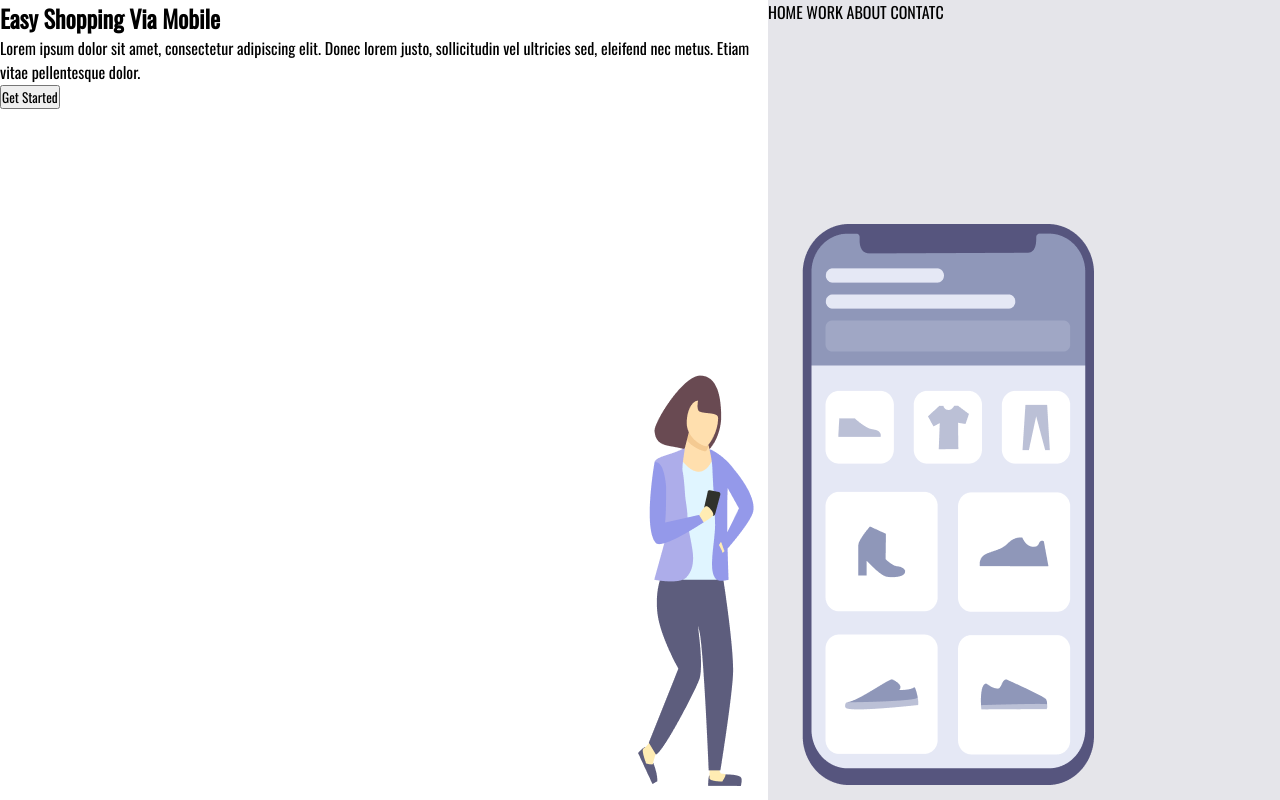
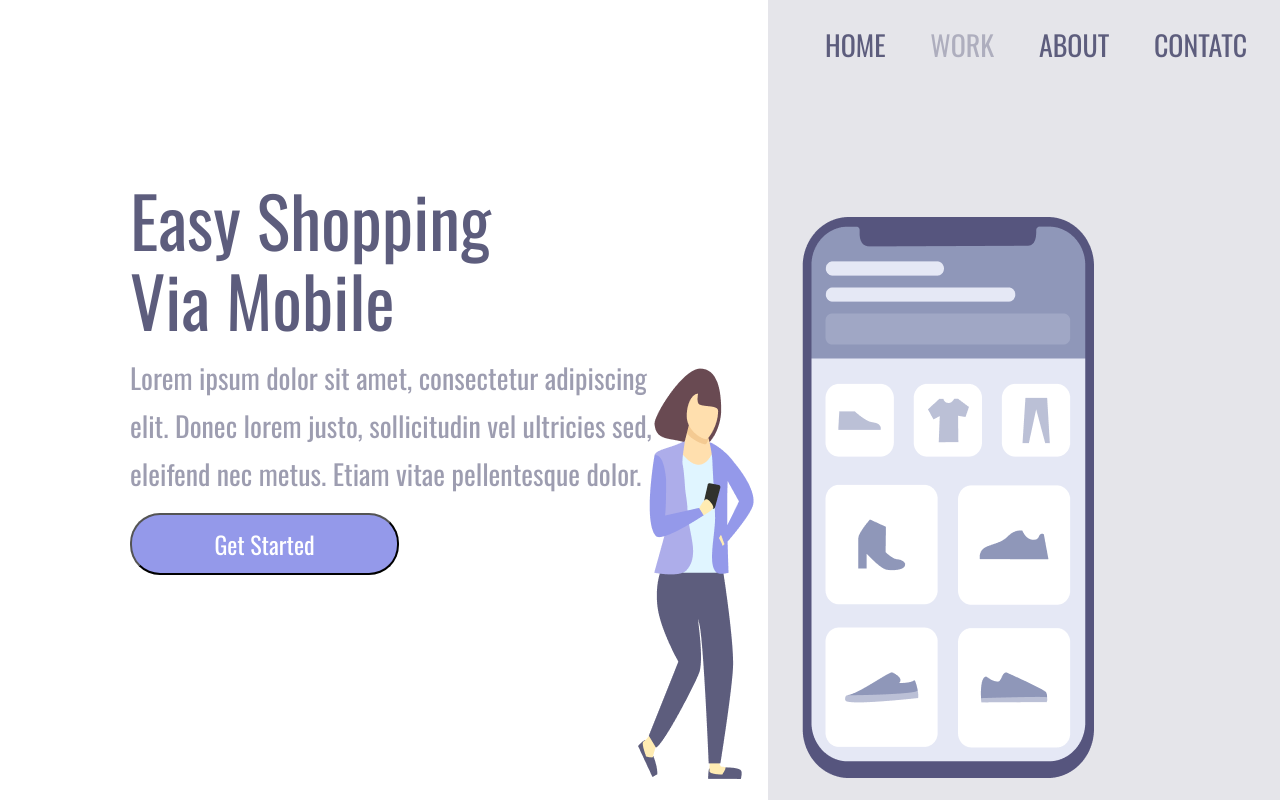
Before and after one commit to Rafaelasantos23/Easy-Shopping, a plain HTML site: page compra.html in a window 1280 px wide. Shown: the top 800 px of the page. Drawn offline with nearby package versions, Linux system fonts and the light colour scheme.

Commit message:
finalização da edição no css

```diff
--- a/compra.css
+++ b/compra.css
@@ -1,7 +1,9 @@
 *{  font-family: 'Oswald', sans-serif;
-    margin: 0px;
-    padding: 0px;
+    margin:0px;
+    padding:0px;
     box-sizing: border-box;
+    font-weight: 400;
+    color: #5D5D7D;
  }
  .wapper{
    width: 100vw;
@@ -10,6 +12,8 @@
  .left{
    display:inline-block;
    width: 60%;
+   padding-left: 130px;
+  margin-top: 14%;
  }
  .right{
    display:inline-block;
@@ -20,6 +24,53 @@
 }
 img{
    position: relative;
-   top:25%;
+   top:19%;
    right: 130px;
 }
+h1{
+font-size: 70px;
+line-height: 80px;
+width:368px;
+}
+p{
+font-size: 28px;
+line-height: 48px;
+opacity: 0.6;
+margin: 15px 0px;
+width:540px;
+}
+ button{
+  width: 269px;
+  height: 62px;
+  top: -625px;
+  left: -6773px;
+  background: rgba(148, 153, 234, 1);
+  border-radius: 30px;
+  font-size: 24px;
+  font-weight: 400;
+  line-height: 36px;
+  letter-spacing: 0px;
+  color: rgba(255, 255, 255, 1);
+  cursor: pointer;
+
+ }
+
+button:hover{
+  opacity:0.8}
+button:active{
+  opacity: 0.5;}
+a{
+font-size: 28px;
+font-weight: 400;
+width:376px;
+margin-right: 41px;
+cursor: pointer;
+}
+a:nth-child(2){
+opacity:40%;
+}
+a:hover{opacity: 0.8;}
+
+header{
+margin: 24px 0 0 57px;
+}
```
